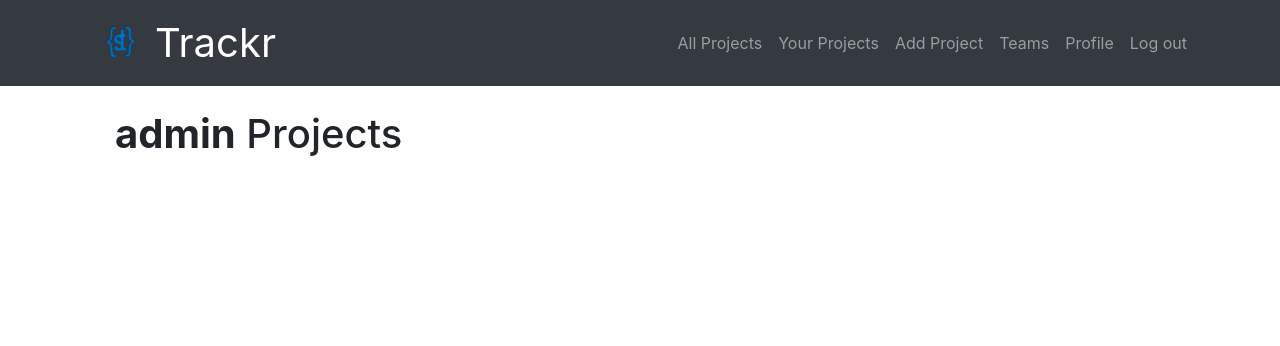
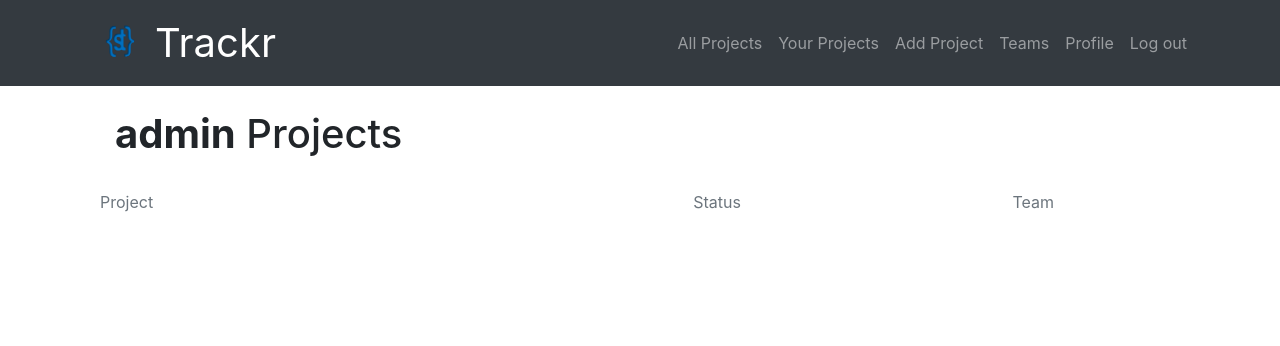
Before and after one commit to twitchells12/trackr, a Django app: page /projects/by/ in a window 1280 px wide. Shown: the top 346 px of the page. Run offline with Django 3.2, Linux system fonts and the light colour scheme; a user stored in the database is signed in; data comes from the database, SQL or seed files in the repository; both versions use the stored data as it was after the commit; some libraries are stand-ins or nearby versions.

Commit message:
many fixes

```diff
--- a/projects/models.py
+++ b/projects/models.py
@@ -41,6 +41,12 @@
             self.status = 'Past Due'
         self.save()
 
+    def markComplete(self):
+        today = date.today()
+        self.completed_on = today
+        self.status = 'Complete'
+        self.save()
+
     class Meta():
         ordering = ['-created_at']
         unique_together = ['worker','project_name']
--- a/projects/templates/projects/user_project_list.html
+++ b/projects/templates/projects/user_project_list.html
@@ -8,21 +8,25 @@
 <br>
 <div class="d-flex justify-content-center">
   <div class="container list-group">
+    <div class="d-flex justify-content-between align-items-center row">
+      <div class="col-sm-5 text-muted">Project</div>
+      <div class="col-sm-2 text-muted">Status</div>
+      <div class="col-sm-2 text-muted">Team</div>
+
       {% for project in projects %}
         <a href="{% url 'projects:single' pk=project.pk %}" class="list-group-item list-group-item-action">
           <div class="d-flex justify-content-between align-items-center row">
-          <div class="col-sm-6"><strong>{{project.project_name}}</strong></div>
-          <div class="col-sm-1">
+            <div class="col-sm-5"><strong>{{project.project_name}}</strong></div>
               {% if project.status == 'Active' %}
-              <span class="badge badge-primary">{{project.status}}</span>
+                <div class="col-sm-2"><span class="badge badge-primary">{{project.status}}</span></div>
               {% elif project.status == 'Hold' %}
-              <span class="badge badge-warning">{{project.status}}</span>
+                <div class="col-sm-2"><span class="badge badge-warning">{{project.status}}</span></div>
               {% elif project.status == 'Past Due' %}
-              <span class="badge badge-danger">{{project.status}}</span>
+                <div class="col-sm-2"><span class="badge badge-danger">{{project.status}}</span></div>
               {% else %}
-              <span class="badge badge-success">{{project.status}}</span>
+                <div class="col-sm-2"><span class="badge badge-success">{{project.status}}</span></div>
               {% endif %}
-          </div>
+            <div class="col-sm-2">{{project.team}}</div>
           </div>
         </a>
       {% endfor %}
--- a/projects/urls.py
+++ b/projects/urls.py
@@ -11,6 +11,7 @@
     path('by/',views.userProjects,name='for_user'),
     path("project/<int:pk>/",views.ProjectDetail.as_view(),name="single"),
     path("delete/<int:pk>/",views.DeleteProject.as_view(),name="delete"),
+    path("complete/<int:pk>/",views.completeProject,name="complete"),
     path("edit/<int:pk>/",views.EditProject.as_view(),name="edit"),
     path("worker/<pk>/",views.WorkerView.as_view(),name="worker"),
     path('project/<int:pk>/comment/', views.add_comment, name='add_comment'),
--- a/projects/views.py
+++ b/projects/views.py
@@ -84,6 +84,11 @@
     select_related = ("worker",)
     template_name = 'projects/worker_profile.html'
 
+@login_required
+def completeProject(request, pk):
+    projects = Project.objects.get(pk=pk)
+    projects.markComplete()
+    return redirect ('projects:single', pk=projects.pk)
 
 
 @login_required
@@ -98,6 +103,7 @@
             return redirect('projects:single', pk=project.pk)
     else:
         form = CommentForm()
+        form.fields['author'].initial = request.user
     return render(request, 'projects/comment_form.html', {'form': form})
 
 
@@ -110,5 +116,6 @@
 @login_required
 def comment_remove(request, pk):
     comment = get_object_or_404(Comment, pk=pk)
+    project_pk = comment.project.pk
     comment.delete()
-    return redirect('post_detail', pk=comment.project.pk)
+    return redirect('projects:single', pk=project_pk)
--- a/teams/models.py
+++ b/teams/models.py
@@ -22,7 +22,6 @@
 
     def save(self, *args, **kwargs):
         self.slug = slugify(self.name)
-        self.description_html = misaka.html(self.description)
         super().save(*args, **kwargs)
 
     def get_absolute_url(self):
```
Also changed, not shown: projects/templates/projects/project_detail.html (+21 -6 lines), projects/templates/projects/project_list.html (+14 -6 lines), teams/templates/teams/team_detail.html (+22 -14 lines), db.sqlite3. Lines whose indentation alone changed are shown as unchanged.
